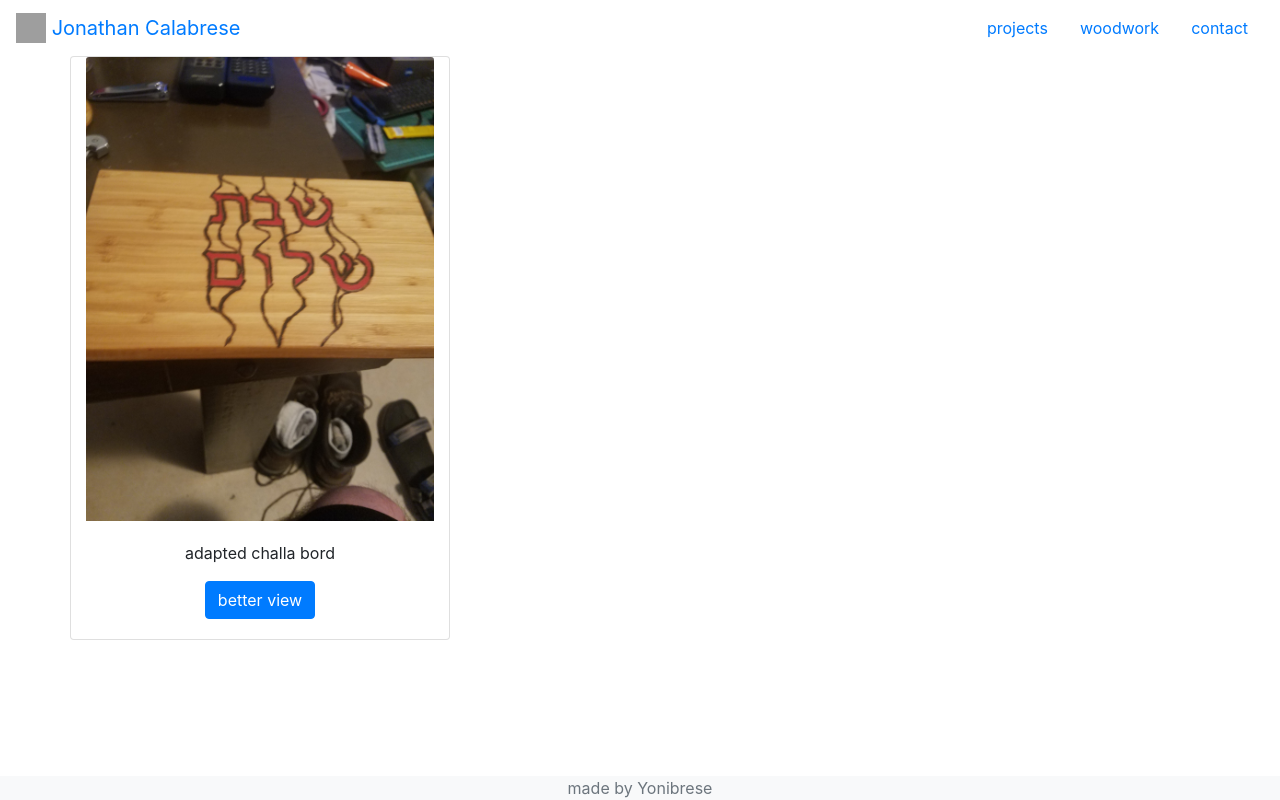
After one commit to Yonibrese/personal_site, a Django app: page /wood/gallery/ in a window 1280 px wide. The commit adds this page. Run offline with Django 3.2, Linux system fonts and the light colour scheme; data comes from the database, SQL or seed files in the repository; some libraries are stand-ins or nearby versions; grey boxes are pictures that could not be loaded.

Commit message:
woodwork view

```diff
--- a/templates/base.html
+++ b/templates/base.html
@@ -16,7 +16,7 @@
         </a>
         <nav class="nav justify-content-end">
             <a class="nav-link" href="{% url 'web_p' %}">projects</a>
-            <a class="nav-link" href="#">woodwork</a>
+            <a class="nav-link" href="{% url 'wood_g' %}">woodwork</a>
             <a class="nav-link" href="#">contact</a>
         </nav>
     </nav>
--- /dev/null
+++ b/woodwork/templates/woodwork/gallery.html
@@ -0,0 +1,19 @@
+{% extends 'base.html' %}
+
+{% block title %}Wood work gallery{% endblock %}
+
+{% block content %}
+<div class="container">
+    <div class="row">
+        {% for work in works %}
+        <div class="card text-center col-md-4">
+            <img class="card-img-top" src="{{work.image.url}}">
+            <div class="card-body">
+                <p class="cart-text">{{ work.description }}</p>
+                <a href="#" class="btn btn-primary">better view</a>
+            </div>
+        </div>
+        {% endfor %}
+    </div>
+</div>
+{% endblock %}
--- a/woodwork/urls.py
+++ b/woodwork/urls.py
@@ -0,0 +1,7 @@
+from django.urls import path
+from . import views
+
+
+urlpatterns = [
+    path('gallery/', views.wood_gallery, name='wood_g')
+]
--- a/woodwork/views.py
+++ b/woodwork/views.py
@@ -1,3 +1,7 @@
 from django.shortcuts import render
+from . import models
 
-# Create your views here.
+
+def wood_gallery(request):
+    works = models.WoodObjects.objects.all().order_by('-date_added')
+    return render(request, 'woodwork/gallery.html', {'works': works})
--- a/yonibrese/urls.py
+++ b/yonibrese/urls.py
@@ -23,5 +23,6 @@ from django.conf.urls.static import static
 urlpatterns = [
     path('admin/', admin.site.urls),
     path('', TemplateView.as_view(template_name='home.html'), name='home'),
-    path('web/', include('projects.urls'))
+    path('web/', include('projects.urls')),
+    path('wood/', include('woodwork.urls'))
 ]+static(settings.MEDIA_URL, document_root=settings.MEDIA_ROOT)
```
